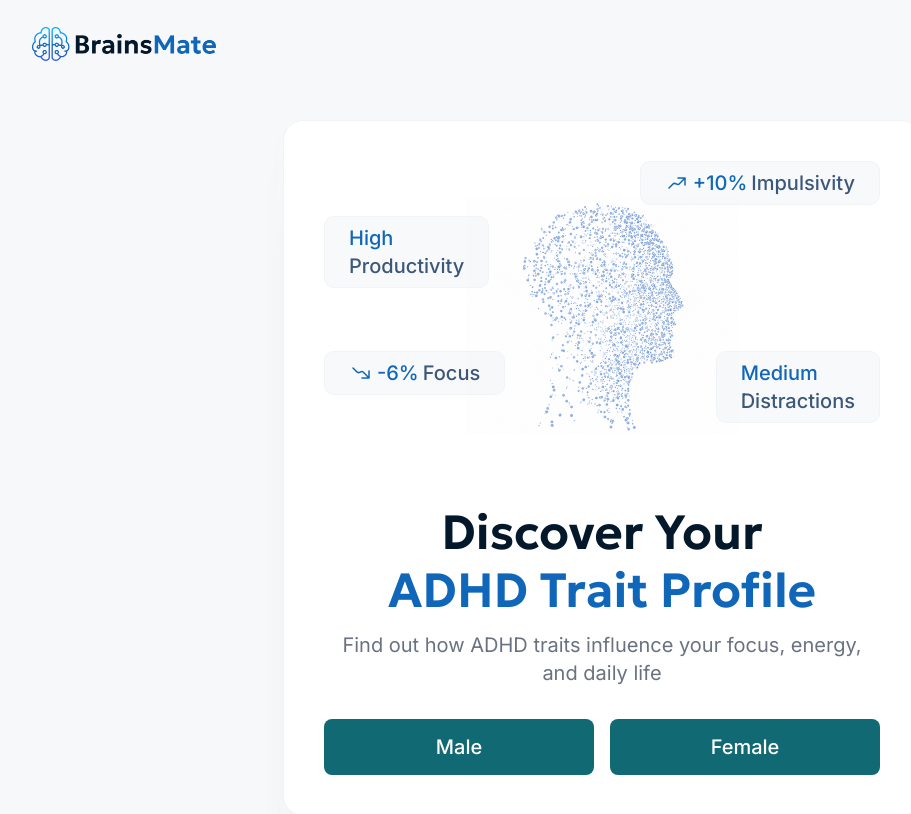
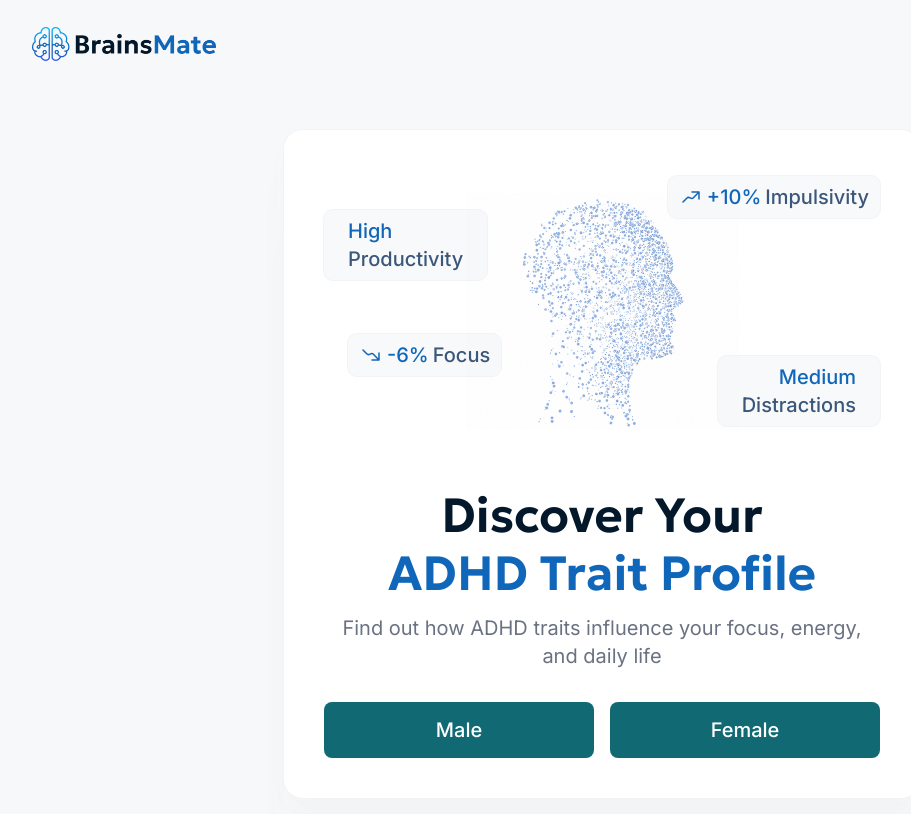
Before and after one commit to ilo667/adhdtest, a Next.js app in the folder frontend/: page / in a window 1280 px wide. Shown: the top 814 px of the page, without its empty margins (38-949 px from the left). Built offline with nearby package versions, Linux system fonts and the light colour scheme.

Commit message:
Landing: fine-tune FloatingTag positions, paddings and container height

```diff
--- a/frontend/app/page.tsx
+++ b/frontend/app/page.tsx
@@ -2,10 +2,10 @@ import React from "react";
 import Image from "next/image";
 import Link from "next/link";
 
-function FloatingTag({ first, second, icon, style }: { first: string; second: string; icon?: string; style?: React.CSSProperties }) {
+function FloatingTag({ first, second, icon, style, className }: { first: string; second: string; icon?: string; style?: React.CSSProperties; className?: string }) {
   return (
     <span
-      className="absolute flex flex-col rounded-[10px] px-6 py-[7px] border border-[#F1F4F7] whitespace-nowrap"
+      className={`absolute flex flex-col rounded-[10px] px-6 py-[7px] border border-[#F1F4F7] whitespace-nowrap ${className ?? ""}`}
       style={{ background: "#F1F4F780", ...style }}
     >
       {icon ? (
@@ -26,14 +26,14 @@ function FloatingTag({ first, second, icon, style }: { first: string; second: st
 
 export default function LandingPage() {
   return (
-    <main className="flex-1 flex items-start justify-center px-4 pt-8 pb-16">
+    <main className="flex-1 flex items-start justify-center px-4 pb-16" style={{ paddingTop: 41 }}>
       <div
         className="w-full max-w-[638px] bg-white rounded-[20px] border border-[#F1F4F7] p-10 flex flex-col items-center"
         style={{ boxShadow: "0px 10px 22px 0px #8393A505, 0px 41px 41px 0px #8393A505, 0px 91px 55px 0px #8393A503, 0px 162px 65px 0px #8393A500, 0px 254px 71px 0px #8393A500" }}
       >
-        <div className="relative flex items-center justify-center w-full mb-8" style={{ height: 310 }}>
-          <FloatingTag first="High" second="Productivity" style={{ top: 55, left: 0 }} />
-          <FloatingTag first="-6%" second="Focus" icon="/arrow-down.svg" style={{ top: 190, left: 0 }} />
+        <div className="relative flex items-center justify-center w-full mb-8" style={{ height: 284 }}>
+          <FloatingTag first="High" second="Productivity" style={{ top: 39, left: -1 }} />
+          <FloatingTag first="-6%" second="Focus" icon="/arrow-down.svg" style={{ top: 163, left: 23, padding: '7px 11px' }} />
           <Image
             src="/head.png"
             alt="Head illustration"
@@ -41,8 +41,8 @@ export default function LandingPage() {
             height={237}
             quality={100}
           />
-          <FloatingTag first="+10%" second="Impulsivity" icon="/arrow-up.svg" style={{ top: 0, right: 0 }} />
-          <FloatingTag first="Medium" second="Distractions" style={{ top: 190, right: 0 }} />
+          <FloatingTag first="+10%" second="Impulsivity" icon="/arrow-up.svg" style={{ top: 5, right: -1, padding: '7px 11px' }} />
+          <FloatingTag first="Medium" second="Distractions" style={{ top: 185, right: -1 }} className="text-right" />
         </div>
 
         <h1 className="font-semibold text-[48px] leading-[58px] text-[#04182c] text-center mb-3">
```
